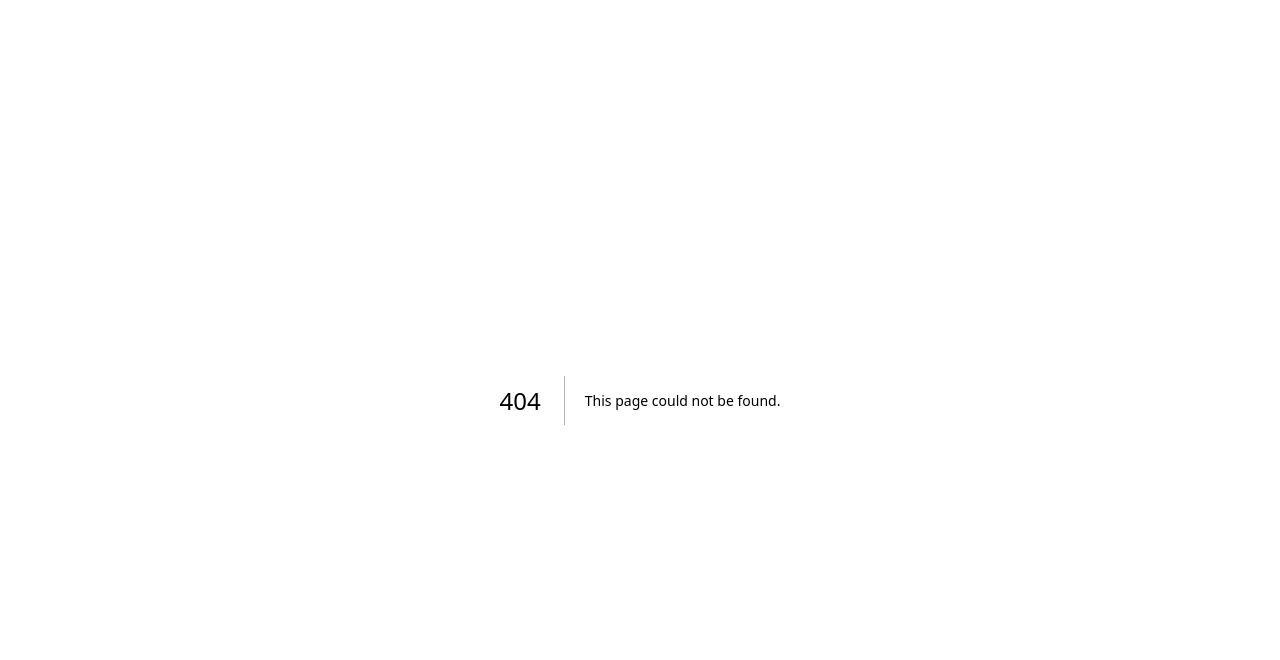
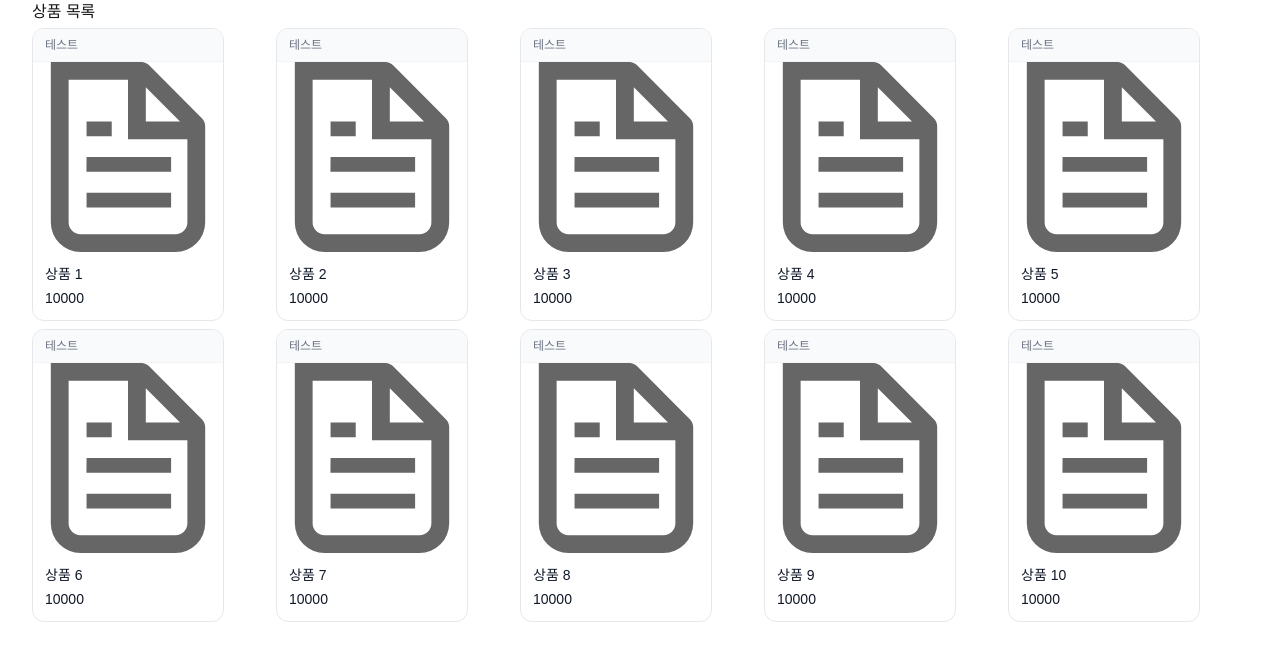
Before and after one commit to prgrms-be-devcourse/NBE10-12-1-Layer7, a Next.js app in the folder frontend/customer/customer/: page /products in a window 1280 px wide. Before the commit this address had no page. Shown: the top 660 px of the page. Built offline with nearby package versions, Linux system fonts and the light colour scheme.

Commit message:
feat: products page 구현
- 상품 목록 화면입니다.

```diff
--- /dev/null
+++ b/frontend/customer/customer/src/app/products/page.tsx
@@ -0,0 +1,38 @@
+import { ProductCard } from "./product-card";
+export default function Page() {
+  const products = [
+      {
+      id:0,
+      name:"test",
+      category:"category",
+      price:10000,
+      imageUrl:"/file.svg"
+    }
+  ];
+  return (
+    <>
+      <div className="mx-8">
+        <h1>상품 목록</h1>
+        <div className="my-1">
+          <ul className="grid grid-cols-[repeat(auto-fill,minmax(200px,1fr))] gap-x-1 gap-y-2">
+            {Array.from({ length: 10 }).map((_, index) => (
+              <li key={index}>
+                <ProductCard
+                  name={`상품 ${index + 1}`}
+                  price={10000}
+                  category="테스트"
+                  id={0}
+                />
+              </li>
+            ))}
+            {/* {products.map((product) => (
+              <li key={product.id}>
+                <ProductCard {...product} />
+              </li>
+            ))} */}
+          </ul>
+        </div>
+      </div>
+    </>
+  );
+}
```
